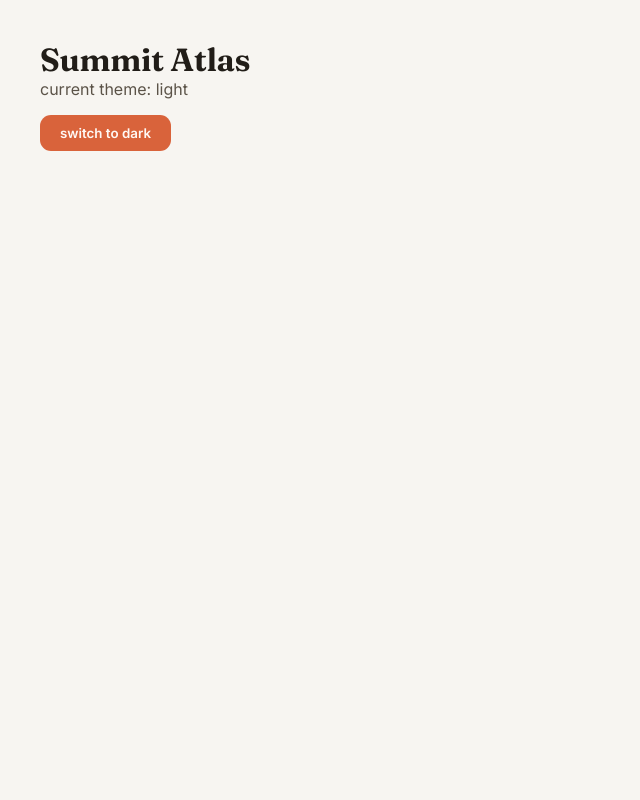
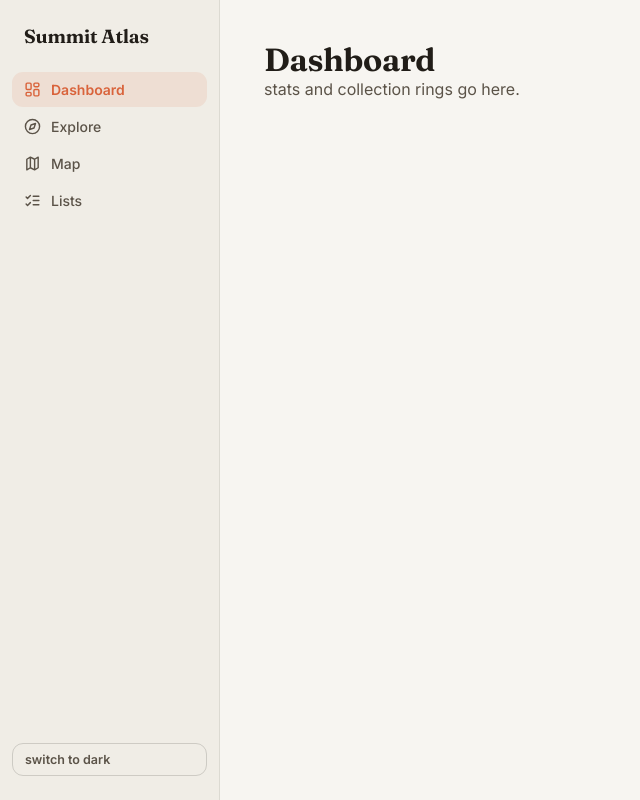
Before and after one commit to TGOSS1984/summit-atlas, a React (Vite) app: page / in a window 1280 px wide. Shown: the whole page, without its empty margins (0-640 px from the left). Built offline with nearby package versions, Linux system fonts and the light colour scheme.

Commit message:
feat: app shell & routing

```diff
--- a/package.json
+++ b/package.json
@@ -12,7 +12,8 @@
   },
   "dependencies": {
     "react": "^18.3.1",
-    "react-dom": "^18.3.1"
+    "react-dom": "^18.3.1",
+    "react-router-dom": "^6.26.0"
   },
   "devDependencies": {
     "@eslint/js": "^9.9.0",
--- a/src/App.tsx
+++ b/src/App.tsx
@@ -1,28 +1,22 @@
-import { useTheme } from './context/ThemeContext'
+import { BrowserRouter, Routes, Route } from 'react-router-dom'
+import { Layout } from './components/layout/Layout'
+import { DashboardPage } from './pages/DashboardPage'
+import { ExplorePage } from './pages/ExplorePage'
+import { MapPage } from './pages/MapPage'
+import { ListsPage } from './pages/ListsPage'
 
-// still just a placeholder — proving tokens + the theme toggle work
-// end to end before the real layout goes in next commit
 function App() {
-  const { theme, toggleTheme } = useTheme()
-
   return (
-    <div style={{ padding: 40 }}>
-      <h1>Summit Atlas</h1>
-      <p style={{ color: 'var(--text-secondary)' }}>current theme: {theme}</p>
-      <button
-        onClick={toggleTheme}
-        style={{
-          marginTop: 16,
-          padding: '10px 20px',
-          borderRadius: 'var(--radius-sm)',
-          background: 'var(--accent)',
-          color: 'var(--accent-ink)',
-          fontWeight: 600,
-        }}
-      >
-        switch to {theme === 'dark' ? 'light' : 'dark'}
-      </button>
-    </div>
+    <BrowserRouter>
+      <Routes>
+        <Route element={<Layout />}>
+          <Route path="/" element={<DashboardPage />} />
+          <Route path="/explore" element={<ExplorePage />} />
+          <Route path="/map" element={<MapPage />} />
+          <Route path="/lists" element={<ListsPage />} />
+        </Route>
+      </Routes>
+    </BrowserRouter>
   )
 }
 
--- /dev/null
+++ b/src/components/layout/Layout.module.css
@@ -0,0 +1,80 @@
+.app {
+  display: flex;
+  min-height: 100vh;
+}
+
+.sidebar {
+  width: 220px;
+  flex-shrink: 0;
+  display: flex;
+  flex-direction: column;
+  gap: 4px;
+  padding: 24px 12px;
+  background: var(--bg-elevated);
+  border-right: 1px solid var(--border);
+}
+
+.brand {
+  font-family: var(--font-display);
+  font-size: 19px;
+  font-weight: 600;
+  letter-spacing: -0.01em;
+  padding: 0 12px 20px;
+}
+
+.navItems {
+  display: flex;
+  flex-direction: column;
+  gap: 2px;
+}
+
+.navItem {
+  display: flex;
+  align-items: center;
+  gap: 10px;
+  padding: 9px 12px;
+  border-radius: var(--radius-sm);
+  color: var(--text-secondary);
+  font-size: 14px;
+  font-weight: 500;
+  text-decoration: none;
+  transition: background 0.15s, color 0.15s;
+}
+
+.navItem svg {
+  width: 17px;
+  height: 17px;
+}
+
+.navItem:hover {
+  background: var(--border);
+  color: var(--text);
+}
+
+.navItemActive {
+  background: var(--accent-soft);
+  color: var(--accent);
+  font-weight: 600;
+}
+
+.themeToggle {
+  margin-top: auto;
+  padding: 8px 12px;
+  border-radius: var(--radius-sm);
+  border: 1px solid var(--border-strong);
+  color: var(--text-secondary);
+  font-size: 12.5px;
+  font-weight: 600;
+  text-align: left;
+}
+
+.themeToggle:hover {
+  color: var(--text);
+  background: var(--border);
+}
+
+.main {
+  flex: 1;
+  min-width: 0;
+  padding: 40px 44px;
+}
--- /dev/null
+++ b/src/components/layout/Layout.tsx
@@ -0,0 +1,91 @@
+import { NavLink, Outlet } from 'react-router-dom'
+import { useTheme } from '../../context/ThemeContext'
+import styles from './Layout.module.css'
+
+
+// import to follow
+const NAV_ITEMS = [
+  { to: '/', label: 'Dashboard', icon: DashboardIcon, end: true },
+  { to: '/explore', label: 'Explore', icon: ExploreIcon },
+  { to: '/map', label: 'Map', icon: MapIcon },
+  { to: '/lists', label: 'Lists', icon: ListsIcon },
+]
+
+export function Layout() {
+  return (
+    <div className={styles.app}>
+      <Sidebar />
+      <main className={styles.main}>
+        <Outlet />
+      </main>
+    </div>
+  )
+}
+
+function Sidebar() {
+  const { theme, toggleTheme } = useTheme()
+
+  return (
+    <nav className={styles.sidebar}>
+      <div className={styles.brand}>Summit Atlas</div>
+
+      <div className={styles.navItems}>
+        {NAV_ITEMS.map(({ to, label, icon: Icon, end }) => (
+          <NavLink
+            key={to}
+            to={to}
+            end={end}
+            className={({ isActive }) =>
+              isActive ? `${styles.navItem} ${styles.navItemActive}` : styles.navItem
+            }
+          >
+            <Icon />
+            <span>{label}</span>
+          </NavLink>
+        ))}
+      </div>
+
+      {/* just proving the toggle still works from here — proper settings
+          area (units, export/import) comes later */}
+      <button className={styles.themeToggle} onClick={toggleTheme}>
+        switch to {theme === 'dark' ? 'light' : 'dark'}
+      </button>
+    </nav>
+  )
+}
+
+function DashboardIcon() {
+  return (
+    <svg viewBox="0 0 24 24" fill="none" stroke="currentColor" strokeWidth="2" strokeLinecap="round" strokeLinejoin="round">
+      <rect x="3" y="3" width="7" height="9" rx="1.5" />
+      <rect x="14" y="3" width="7" height="5" rx="1.5" />
+      <rect x="14" y="12" width="7" height="9" rx="1.5" />
+      <rect x="3" y="16" width="7" height="5" rx="1.5" />
+    </svg>
+  )
+}
+
+function ExploreIcon() {
+  return (
+    <svg viewBox="0 0 24 24" fill="none" stroke="currentColor" strokeWidth="2" strokeLinecap="round" strokeLinejoin="round">
+      <circle cx="12" cy="12" r="10" />
+      <polygon points="16.24 7.76 14.12 14.12 7.76 16.24 9.88 9.88 16.24 7.76" />
+    </svg>
+  )
+}
+
+function MapIcon() {
+  return (
+    <svg viewBox="0 0 24 24" fill="none" stroke="currentColor" strokeWidth="2" strokeLinecap="round" strokeLinejoin="round">
+      <path d="M9 3v15M15 6v15M4 6l5-3 6 3 5-3v15l-5 3-6-3-5 3V6z" />
+    </svg>
+  )
+}
+
+function ListsIcon() {
+  return (
+    <svg viewBox="0 0 24 24" fill="none" stroke="currentColor" strokeWidth="2" strokeLinecap="round" strokeLinejoin="round">
+      <path d="m3 17 2 2 4-4M3 7l2 2 4-4M13 6h8M13 12h8M13 18h8" />
+    </svg>
+  )
+}
--- /dev/null
+++ b/src/pages/DashboardPage.tsx
@@ -0,0 +1,9 @@
+// just route renders for now
+export function DashboardPage() {
+  return (
+    <div>
+      <h1>Dashboard</h1>
+      <p style={{ color: 'var(--text-secondary)' }}>stats and collection rings go here.</p>
+    </div>
+  )
+}
--- /dev/null
+++ b/src/pages/ExplorePage.tsx
@@ -0,0 +1,9 @@
+// real content to come
+export function ExplorePage() {
+  return (
+    <div>
+      <h1>Explore</h1>
+      <p style={{ color: 'var(--text-secondary)' }}>search, filters and the mountain grid go here.</p>
+    </div>
+  )
+}
--- /dev/null
+++ b/src/pages/ListsPage.tsx
@@ -0,0 +1,9 @@
+// real content to follow
+export function ListsPage() {
+  return (
+    <div>
+      <h1>Lists</h1>
+      <p style={{ color: 'var(--text-secondary)' }}>collection progress cards go here.</p>
+    </div>
+  )
+}
--- /dev/null
+++ b/src/pages/MapPage.tsx
@@ -0,0 +1,9 @@
+// real content to follow
+export function MapPage() {
+  return (
+    <div>
+      <h1>Map</h1>
+      <p style={{ color: 'var(--text-secondary)' }}>leaflet world map goes here.</p>
+    </div>
+  )
+}
```
Also changed, not shown: 1 other file (tests, documents, lock files or other folders).
